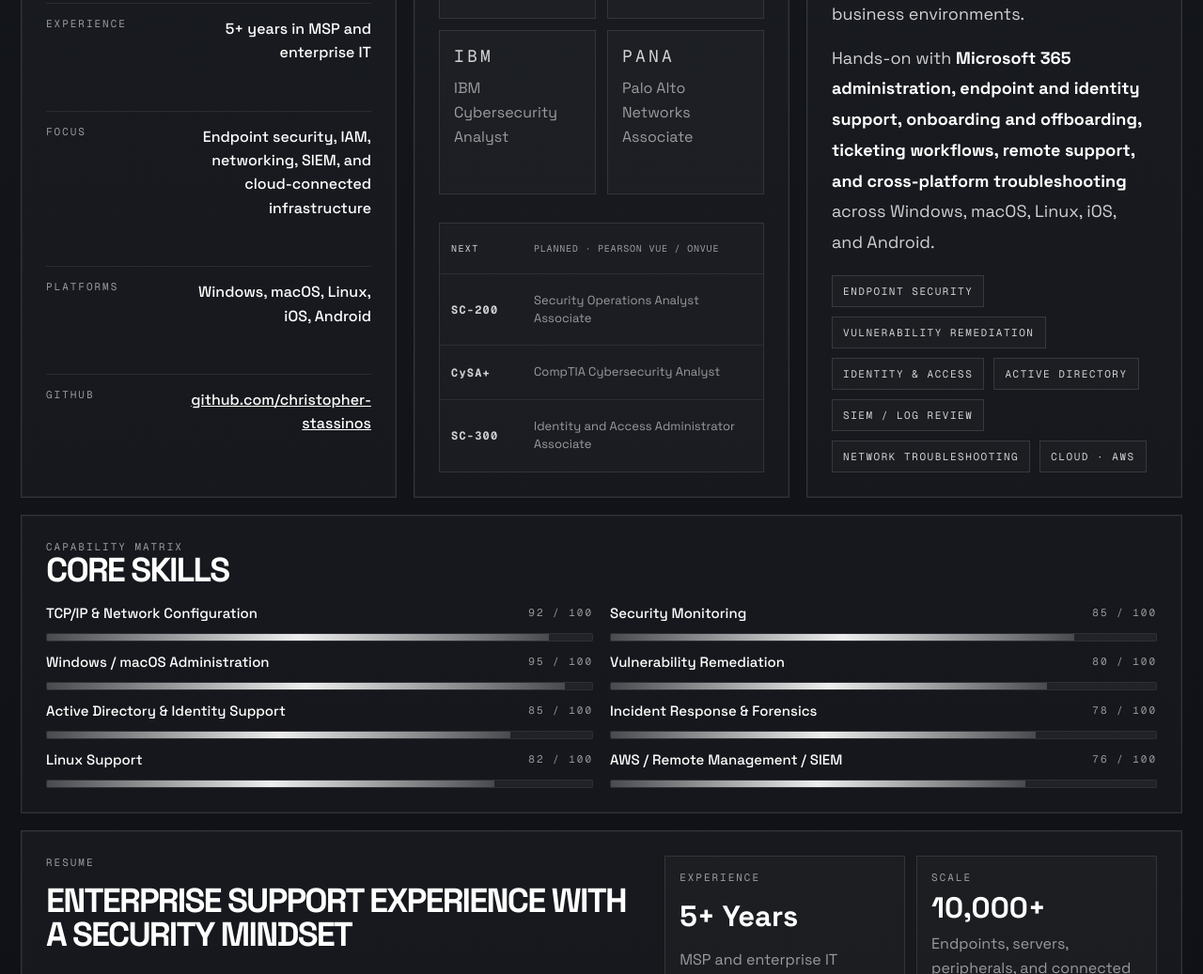
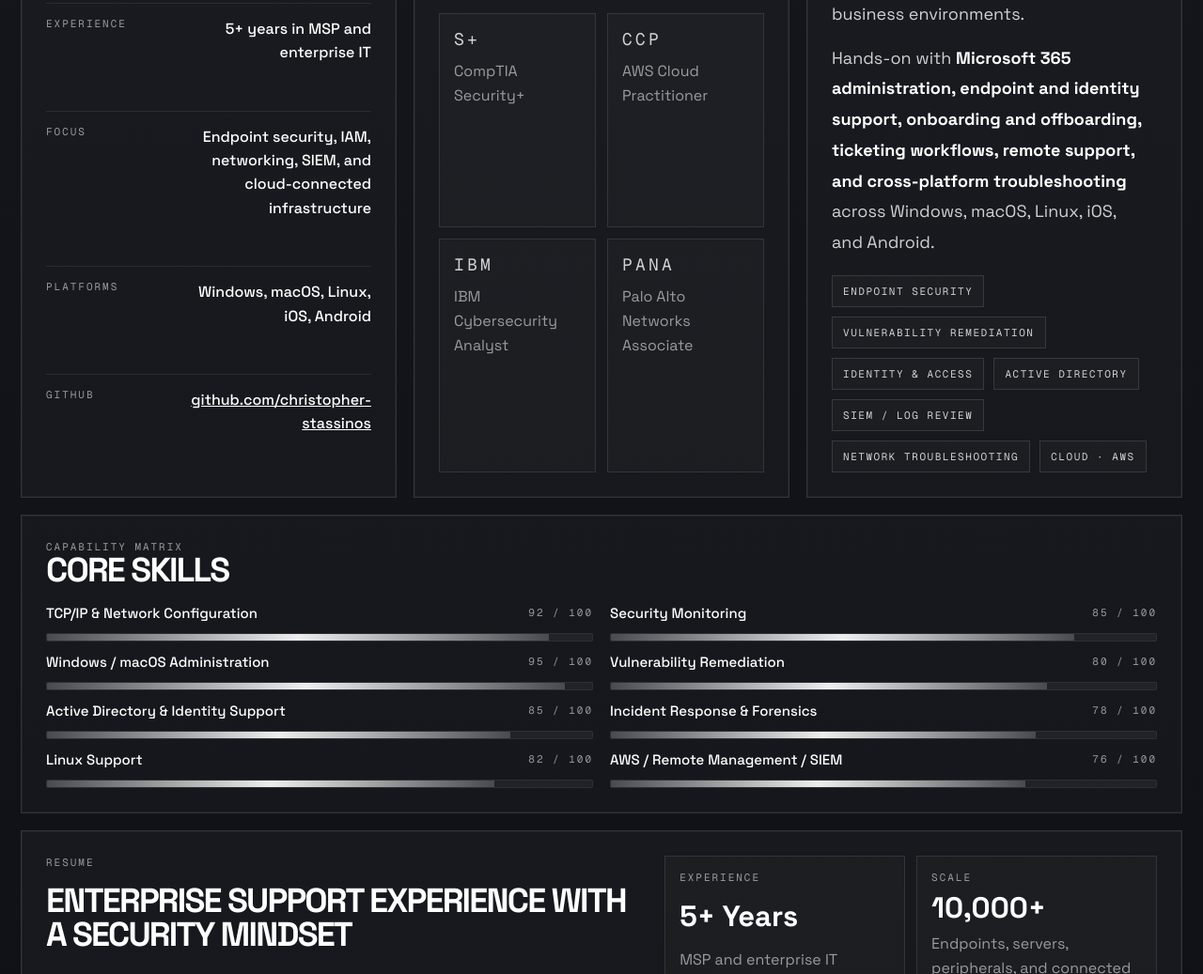
Before and after one commit to christopher-stassinos/stassinos.xyz, a website: page index.html in a window 1280 px wide. Shown: the part 1327-2364 px from the top of the page at 94% size. Drawn offline with nearby package versions, Linux system fonts and the light colour scheme.

Commit message:
Remove planned certifications

```diff
--- a/index.html
+++ b/index.html
@@ -1021,53 +1021,6 @@
       color: var(--muted);
       font-size: 16px;
       line-height: 1.62;
-    }
-
-    .cert-targets {
-      display: grid;
-      margin-top: 12px;
-      border: 1px solid rgba(255,255,255,0.1);
-      background: rgba(255,255,255,0.015);
-    }
-
-    .cert-targets-head,
-    .cert-target {
-      display: grid;
-      grid-template-columns: 76px minmax(0, 1fr);
-      gap: 12px;
-      align-items: center;
-      padding: 11px 12px;
-    }
-
-    .cert-targets-head {
-      color: var(--text-soft);
-      font-family: var(--mono);
-      font-size: 10px;
-      letter-spacing: 0.14em;
-      line-height: 1.5;
-      text-transform: uppercase;
-    }
-
-    .cert-targets-head span:last-child {
-      color: var(--muted);
-      letter-spacing: 0.08em;
-    }
-
-    .cert-target {
-      border-top: 1px solid rgba(255,255,255,0.08);
-    }
-
-    .cert-target strong {
-      color: var(--text-soft);
-      font-family: var(--mono);
-      font-size: 12px;
-      letter-spacing: 0.1em;
-    }
-
-    .cert-target span {
-      color: var(--muted);
-      font-size: 13px;
-      line-height: 1.45;
     }
 
     .skills-layout {
@@ -1754,12 +1707,6 @@
             <div class="cert-card"><div class="cert-code">IBM</div><div class="cert-name">IBM Cybersecurity Analyst</div></div>
             <div class="cert-card"><div class="cert-code">PANA</div><div class="cert-name">Palo Alto Networks Associate</div></div>
           </div>
-          <div class="cert-targets" aria-label="Next certification targets">
-            <div class="cert-targets-head"><span>Next</span><span>Planned · Pearson VUE / OnVUE</span></div>
-            <div class="cert-target"><strong>SC-200</strong><span>Security Operations Analyst Associate</span></div>
-            <div class="cert-target"><strong>CySA+</strong><span>CompTIA Cybersecurity Analyst</span></div>
-            <div class="cert-target"><strong>SC-300</strong><span>Identity and Access Administrator Associate</span></div>
-          </div>
         </article>
 
         <article id="about" class="panel sub-panel col-4 reveal delay-3">
@@ -1948,30 +1895,6 @@
                 <h3>Palo Alto Networks Associate</h3>
                 <div class="timeline-sub">Palo Alto Networks</div>
                 <ul class="timeline-points"><li>Network security fundamentals, next-gen firewall concepts, and enterprise security operations.</li></ul>
-              </div>
-            </article>
-            <article class="timeline-item is-target">
-              <div class="timeline-date">Target</div>
-              <div class="timeline-role">
-                <h3>Microsoft SC-200 · Security Operations Analyst Associate</h3>
-                <div class="timeline-sub">Microsoft · Pearson VUE / OnVUE eligible</div>
-                <ul class="timeline-points"><li>Highest-leverage target for current security operations work: Defender XDR and Huntress alert triage, sign-in and endpoint timeline review, containment, and incident coordination.</li></ul>
-              </div>
-            </article>
-            <article class="timeline-item is-target">
-              <div class="timeline-date">Target</div>
-              <div class="timeline-role">
-                <h3>CompTIA Cybersecurity Analyst (CySA+)</h3>
-                <div class="timeline-sub">CompTIA · Pearson VUE / OnVUE eligible</div>
-                <ul class="timeline-points"><li>Natural next step beyond Security+, covering SIEM and log review, incident response, vulnerability management, and remediation.</li></ul>
-              </div>
-            </article>
-            <article class="timeline-item is-target">
-              <div class="timeline-date">Target</div>
-              <div class="timeline-role">
-                <h3>Microsoft SC-300 · Identity and Access Administrator Associate</h3>
-                <div class="timeline-sub">Microsoft · Pearson VUE / OnVUE eligible</div>
-                <ul class="timeline-points"><li>Maps to daily Entra ID, Conditional Access, MFA, and onboarding/offboarding lifecycle work; pairs naturally with SC-200 for MSP and security-operations roles.</li></ul>
               </div>
             </article>
           </div>
```
Also changed, not shown: tests/site.spec.js (+5 -12 lines).
